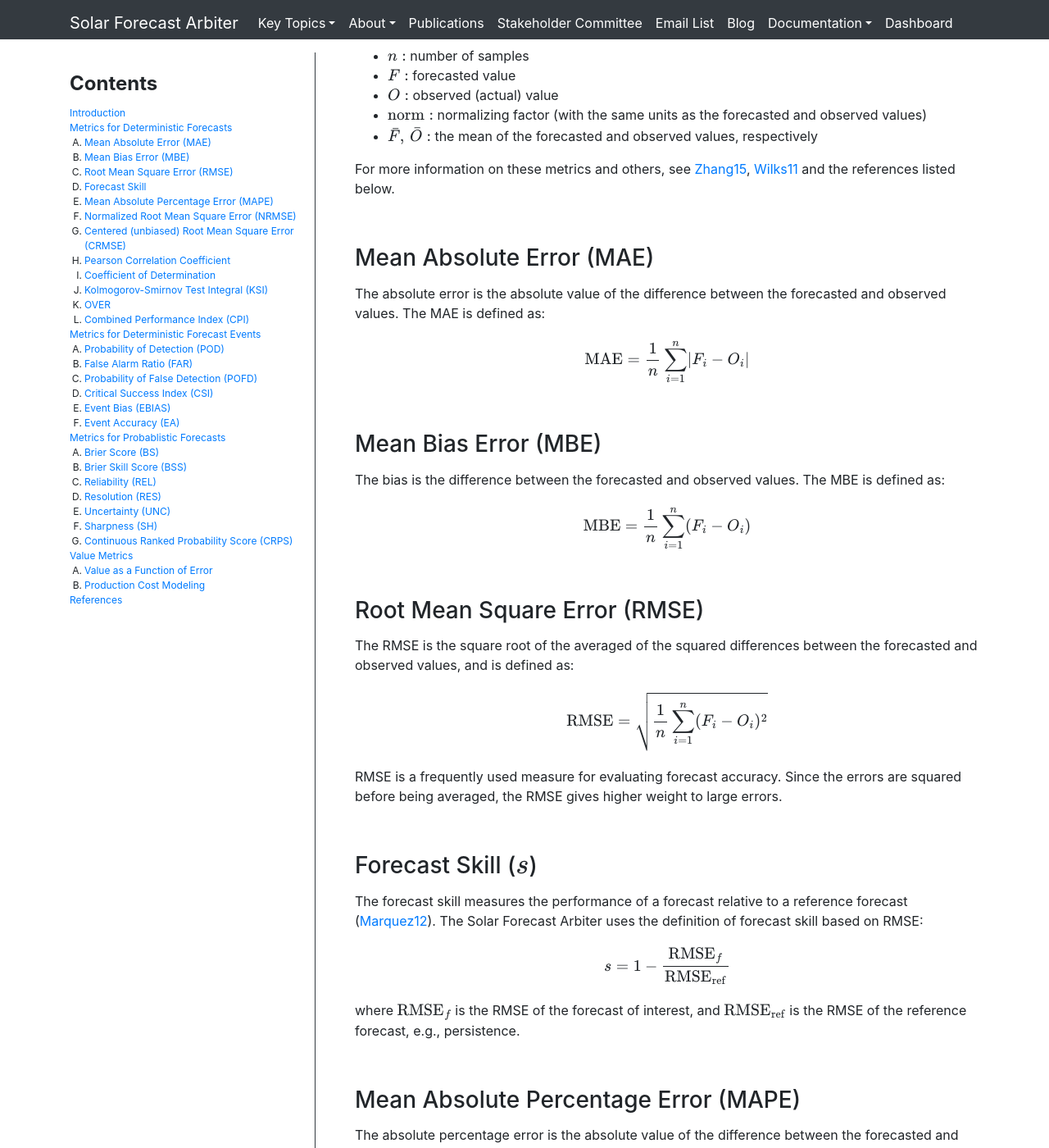
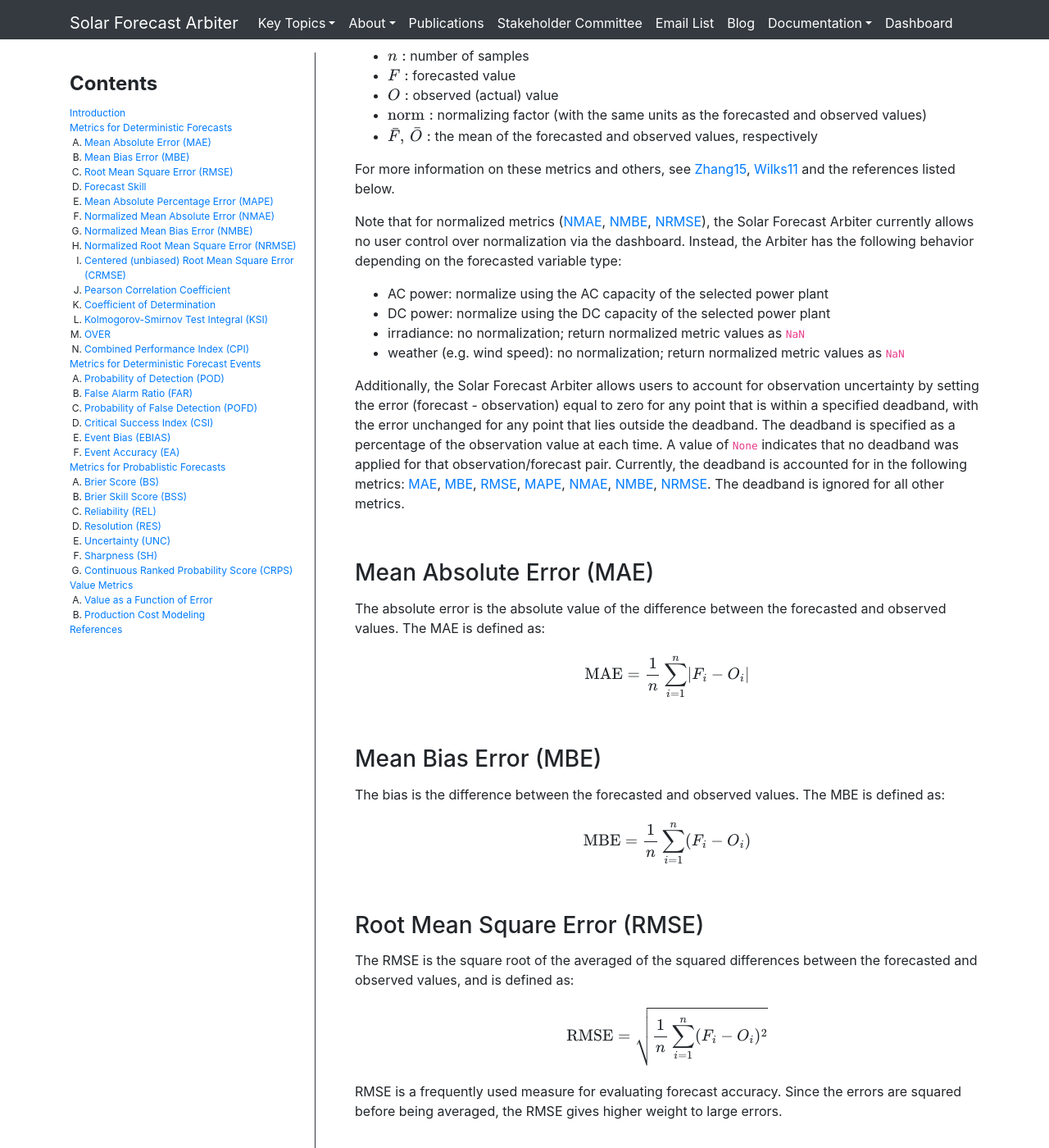
Before and after one commit to SolarArbiter/SolarArbiter.github.io, a Jekyll site: the page built from metrics.md, in a window 1280 px wide and 1400 px high, scrolled down 458 px. Shown: the whole window at 82% size. Built offline with Jekyll 4.4.1, drawn with Linux system fonts in a browser that asks for light colours; formulas are drawn with MathJax 3; some of the changed text lies outside the part shown.

Commit message:
Add NMAE and NMBE, deadband discussion to metrics page (#142)
* metrics: add normalized MAE and MBE

Add descriptions of the normalized MAE and MBE (NMAE and NMBE) metrics,
which are defined in the same way as the normalized RMSE (NRMSE), i.e.,
the metric normalized by an upper bound on the value of the forecasted
variable.

* metrics: add missing dot in NMAE/NMBE equations

* metrics_sidebar: add NMAE and NMBE to menu

* Correct typo

Co-Authored-By: Tony Lorenzo <atlorenzo@email.arizona.edu>

* metrics: expand explanation of normalized metrics behavior

* metrics: add note on deadband

Co-authored-by: Tony Lorenzo <atlorenzo@email.arizona.edu>

```diff
--- a/_includes/metrics_sidebar.html
+++ b/_includes/metrics_sidebar.html
@@ -9,6 +9,8 @@
       <li><a href="#rmse">Root Mean Square Error (RMSE)</a></li>
       <li><a href="#s">Forecast Skill </a></li>
       <li><a href="#mape">Mean Absolute Percentage Error (MAPE)</a></li>
+      <li><a href="#nmae">Normalized Mean Absolute Error (NMAE)</a></li>
+      <li><a href="#nmbe">Normalized Mean Bias Error (NMBE)</a></li>
       <li><a href="#nrmse">Normalized Root Mean Square Error (NRMSE)</a></li>
       <li><a href="#crmse">Centered (unbiased) Root Mean Square Error (CRMSE)</a></li>
       <li><a href="#r">Pearson Correlation Coefficient</a></li>
--- a/metrics.md
+++ b/metrics.md
@@ -23,6 +23,14 @@
 - $$ \bar{F}, \, \bar{O} : $$ the mean of the forecasted and observed values, respectively
 
 For more information on these metrics and others, see [Zhang15](#ref-zhang15), [Wilks11](#ref-wilks11) and the references listed below.
+
+Note that for normalized metrics ([NMAE](#nmae), [NMBE](#nmbe), [NRMSE](#nrmse)), the Solar Forecast Arbiter currently allows no user control over normalization via the dashboard. Instead, the Arbiter has the following behavior depending on the forecasted variable type:
+- AC power: normalize using the AC capacity of the selected power plant
+- DC power: normalize using the DC capacity of the selected power plant
+- irradiance: no normalization; return normalized metric values as `NaN`
+- weather (e.g. wind speed): no normalization; return normalized metric values as `NaN`
+
+Additionally, the Solar Forecast Arbiter allows users to account for observation uncertainty by setting the error (forecast - observation) equal to zero for any point that is within a specified deadband, with the error unchanged for any point that lies outside the deadband. The deadband is specified as a percentage of the observation value at each time. A value of `None` indicates that no deadband was applied for that observation/forecast pair. Currently, the deadband is accounted for in the following metrics: [MAE](#mae), [MBE](#mbe), [RMSE](#rmse), [MAPE](#mape), [NMAE](#nmae), [NMBE](#nmbe), [NRMSE](#nrmse). The deadband is ignored for all other metrics.
 
 
 ### Mean Absolute Error (MAE) {#mae}
@@ -64,11 +72,30 @@
 $$ \text{MAPE} = 100\% \cdot \frac{1}{n} \sum_{i=1}^n | \frac{F_i - O_i}{O_i} | $$
 
 
+### Normalized Mean Absolute Error (NMAE) {#nmae}
+{: .anchor }
+The NMAE [%] is the normalized form of the MAE and is defined as:
+
+$$ \text{NMAE} = \frac{100\%}{\text{norm}} \cdot \frac{1}{n} \sum_{i=1}^n  \lvert F_i - O_i \rvert $$
+
+where norm is a constant upper bound on the value of the forecasted variable, e.g., the nameplate AC (DC) capacity of a PV plant when forecasting AC (DC) power.
+
+
+### Normalized Mean Bias Error (NMBE) {#nmbe}
+{: .anchor }
+The NMBE [%] is the normalized form of the MBE and is defined as:
+
+$$ \text{NMBE} = \frac{100\%}{\text{norm}} \cdot \frac{1}{n} \sum_{i=1}^n (F_i - O_i) $$
+
+where norm is a constant upper bound on the value of the forecasted variable, e.g., the nameplate AC (DC) capacity of a PV plant when forecasting AC (DC) power.
+
 ### Normalized Root Mean Square Error (NRMSE) {#nrmse}
 {: .anchor }
 The NRMSE [%] is the normalized form of the RMSE and is defined as:
 
-$$ \text{RMSE} = \frac{100\%}{\text{norm}} \cdot \sqrt{ \frac{1}{n} \sum_{i=1}^n (F_i - O_i)^2 } $$
+$$ \text{NRMSE} = \frac{100\%}{\text{norm}} \cdot \sqrt{ \frac{1}{n} \sum_{i=1}^n (F_i - O_i)^2 } $$
+
+where norm is a constant upper bound on the value of the forecasted variable, e.g., the nameplate AC (DC) capacity of a PV plant when forecasting AC (DC) power.
 
 
 ### Centered (unbiased) Root Mean Square Error (CRMSE) {#crmse}
```
